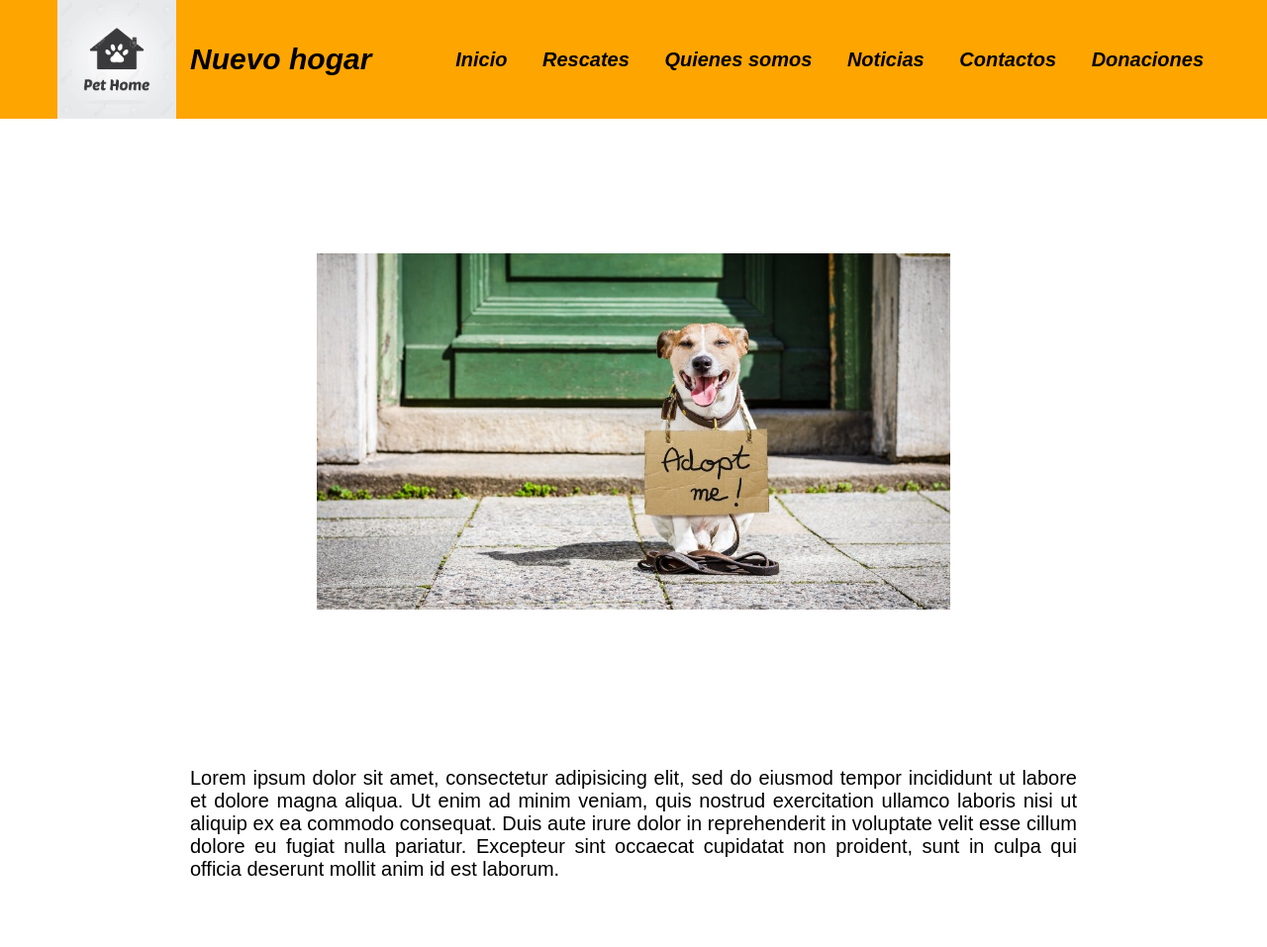
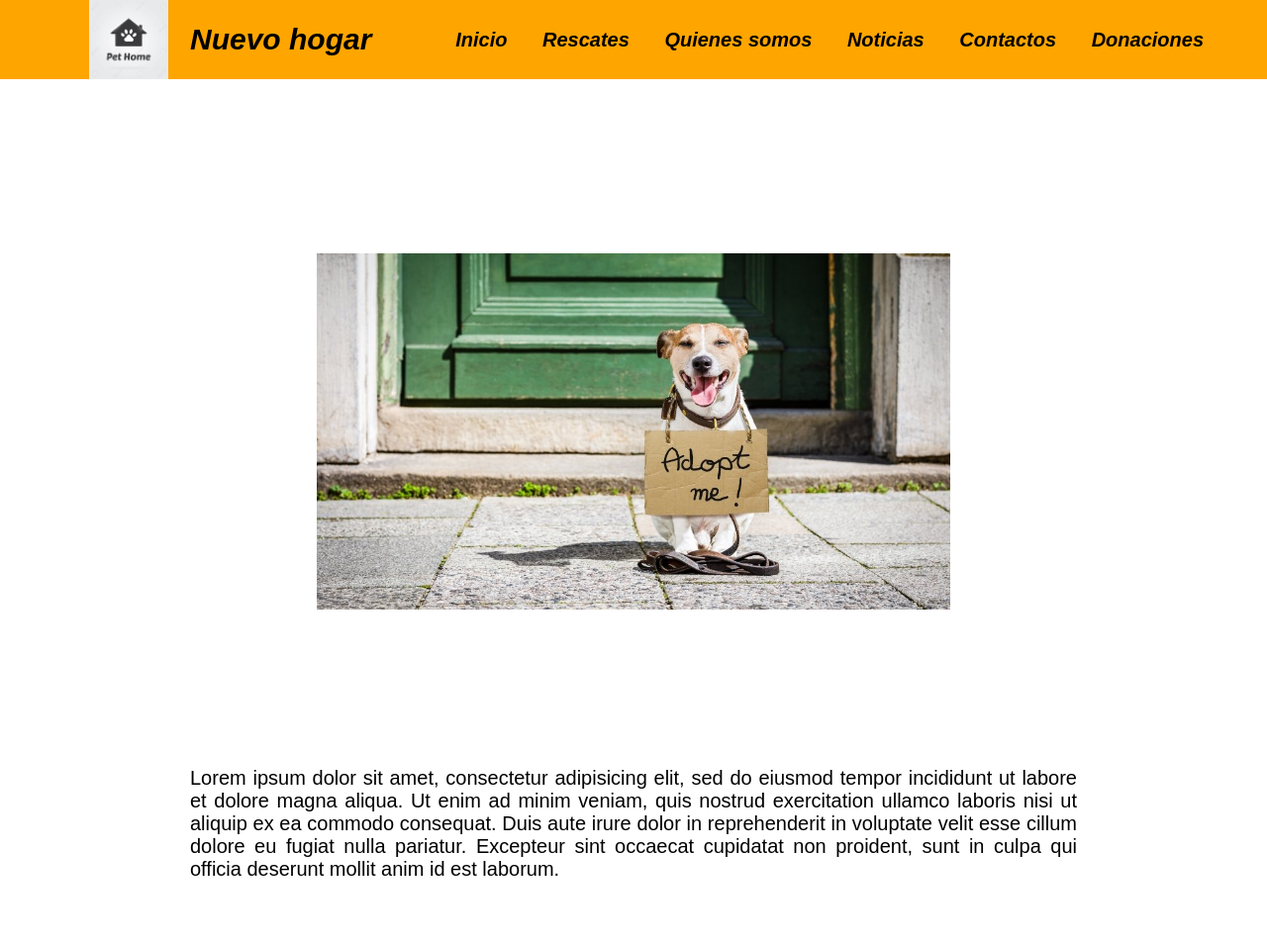
Before and after one commit to df478/Proyecto-, a plain HTML site: page Proyecto/index.html in a window 1280 px wide. Shown: the top 957 px of the page at 99% size. Drawn offline with nearby package versions, Linux system fonts and the light colour scheme; a web font is replaced by a local one.

Commit message:
Update estilo.css

```diff
--- a/Proyecto/estilo.css
+++ b/Proyecto/estilo.css
@@ -23,7 +23,7 @@ nav{
     overflow: hidden;
     text-align: left;
     background: orange;
-    height: 15%;
+    height: 10%;
     width: 100%;
     top: 0;
     display: flex;
```
